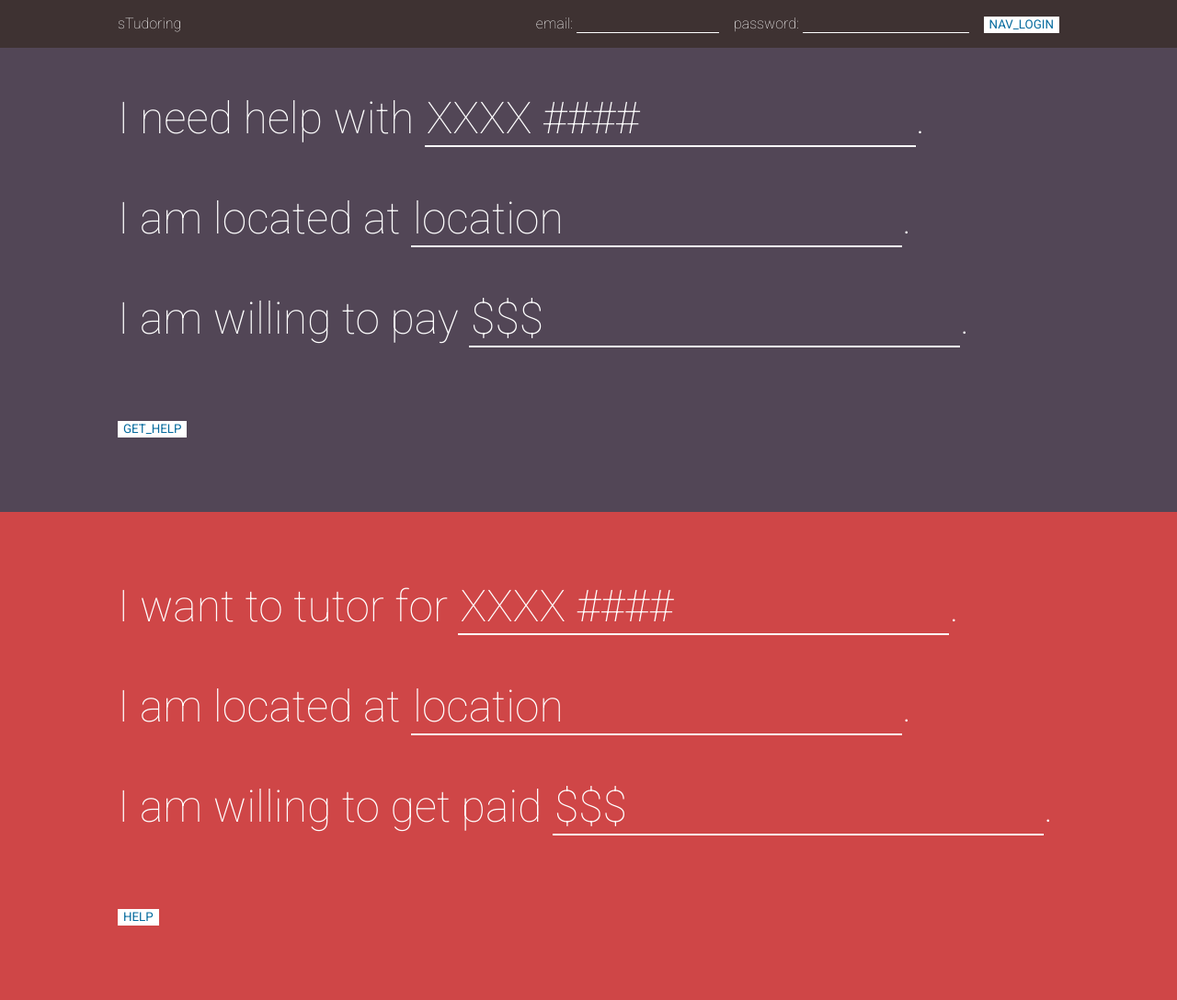
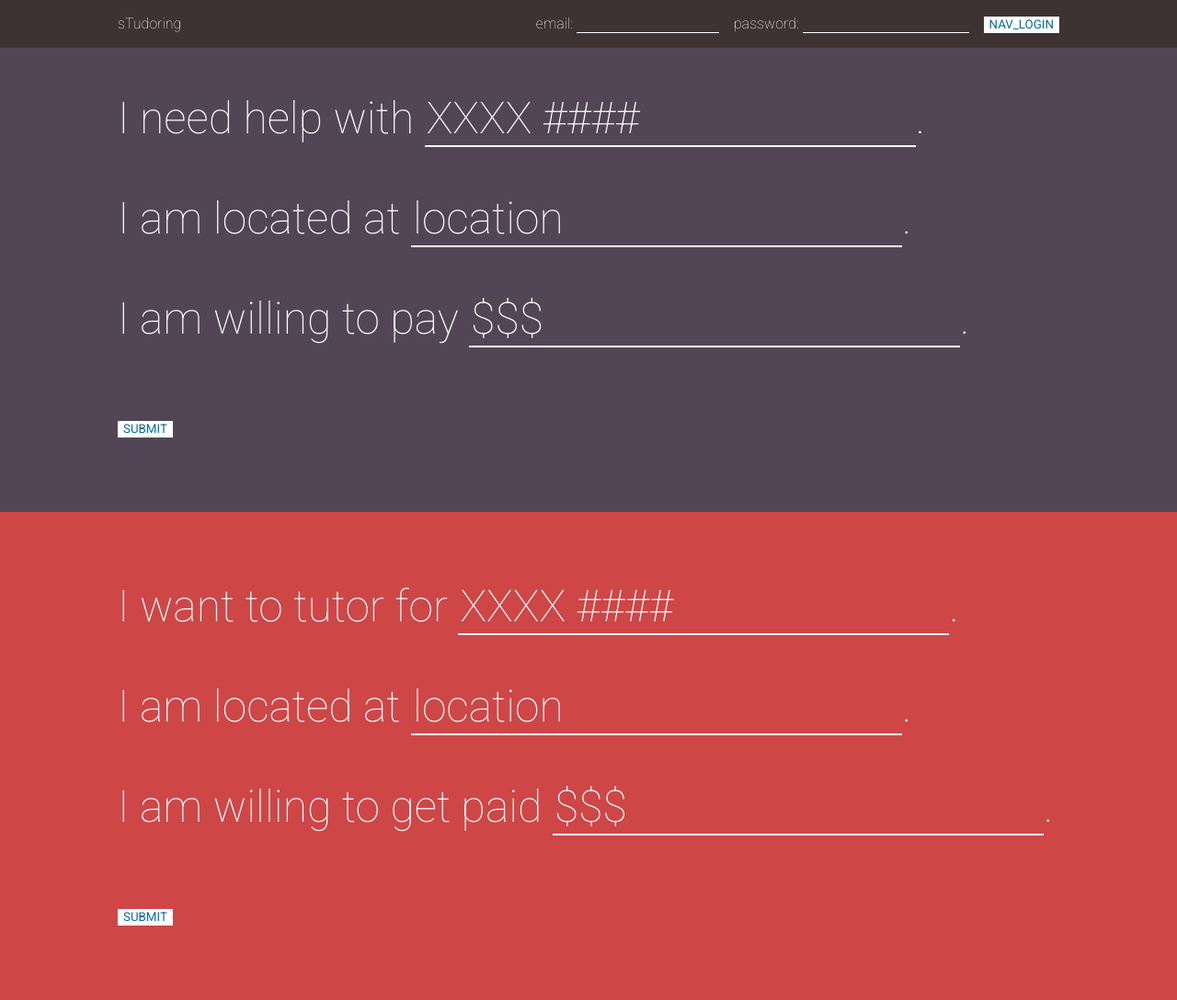
Before and after one commit to loganrosen/stutoring, a Flask app: template templates/test_index.html in a window 1280 px wide. Shown: the whole page at 92% size. Run offline with Flask 2, Linux system fonts and the light colour scheme; the template is opened without the code that fills it, so the values that code supplies are empty; some libraries are stand-ins or nearby versions.

Commit message:
Revert "using the skeleton frontend"
This reverts commit bb7caeb1aacaa5c3d3245616ffa9061bd860721a.

```diff
--- a/app.py
+++ b/app.py
@@ -21,6 +21,7 @@ class Match(object):
         self.full_name = full_name
         self.email = email
         self.photo = photo
+
 
 def connect_db():
     return sqlite3.connect(DATABASE)
@@ -58,8 +59,7 @@ def index():
             session['course'] = request.form['course']
             #TODO: do we want to split locations into an array here?
             session['locations'] = request.form['locations']
-            #TODO: add in description functionality
-            #session['description'] = request.form['description']
+            session['description'] = request.form['description']
             session['offer'] = request.form['offer']
 
         #handle the case where it's someone wanting to help
@@ -79,7 +79,7 @@ def index():
             return redirect(url_for('login_register'))
 
     #display the html template
-    return render_template('test_index.html', logged_in=session['full_name'], error=error)
+    return render_template('index.html', logged_in=session['full_name'], error=error)
 
 
 @app.route('/user/my_matches')
--- a/templates/test_index.html
+++ b/templates/test_index.html
@@ -39,20 +39,20 @@
 	<div class="ineed homestripe">
 		<div class="bigform">
 			<form>
-				<p>I need help with <input type="text" name="course" placeholder="XXXX ####">.</p>
+				<p>I need help with <input type="text" name="class" placeholder="XXXX ####">.</p>
 				<p>I am located at <input type="text" name="location" placeholder="location">.</p>
-				<p>I am willing to pay <input type="text" name="offer" placeholder="$$$">.</p>
-				<p> <input type="submit" name="submit" value="get_help"> </p>
+				<p>I am willing to pay <input type="text" name="howmuch" placeholder="$$$">.</p>
+				<p> <input type="submit" name="submit"> </p>
 			</form>
 		</div>
 	</div>
 	<div class="iwant homestripe">
 		<div class="bigform secondform">
 			<form>
-				<p>I want to tutor for <input type="text" name="expert_courses" placeholder="XXXX ####">.</p>
+				<p>I want to tutor for <input type="text" name="class" placeholder="XXXX ####">.</p>
 				<p>I am located at <input type="text" name="location" placeholder="location">.</p>
 				<p>I am willing to get paid <input type="text" name="howmuch" placeholder="$$$">.</p>
-				<p> <input type="submit" name="submit" value="help"> </p>
+				<p> <input type="submit" name="submit"> </p>
 			</form>
 		</div>
 	</div>
```
